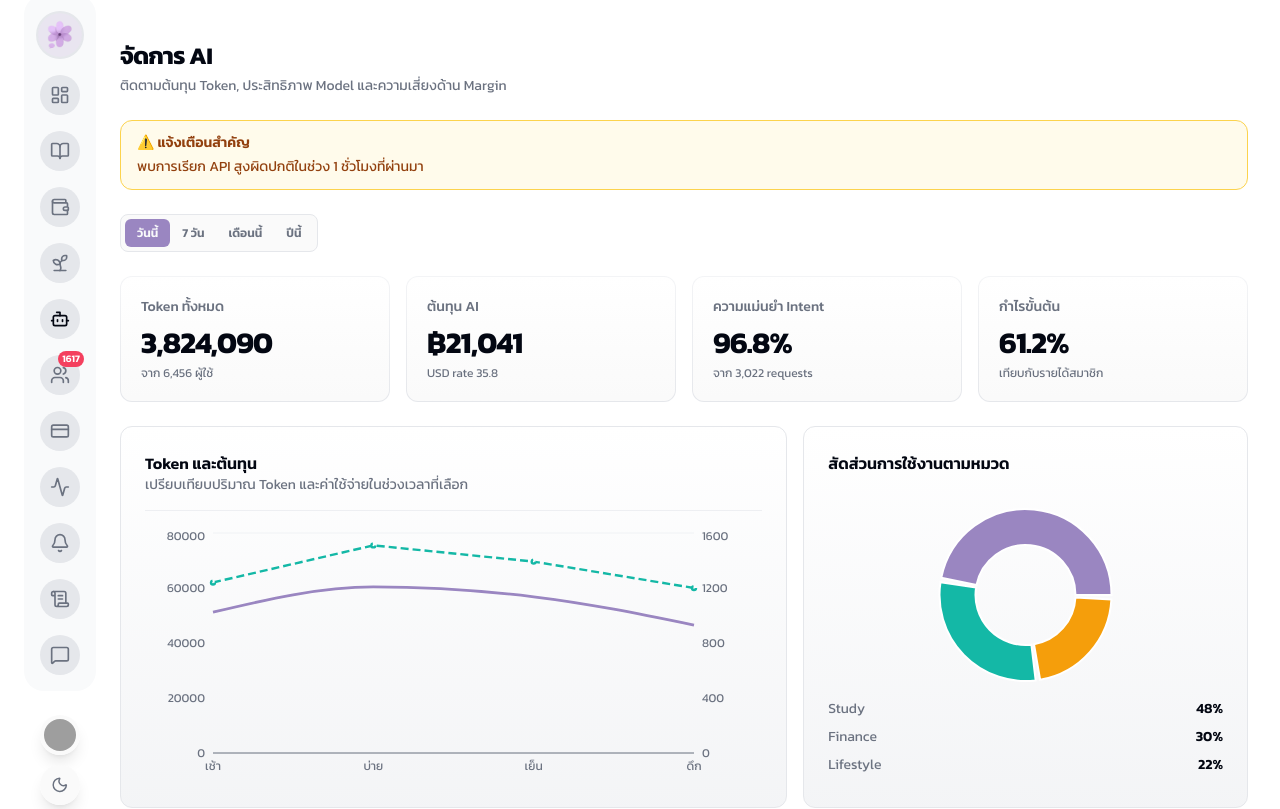
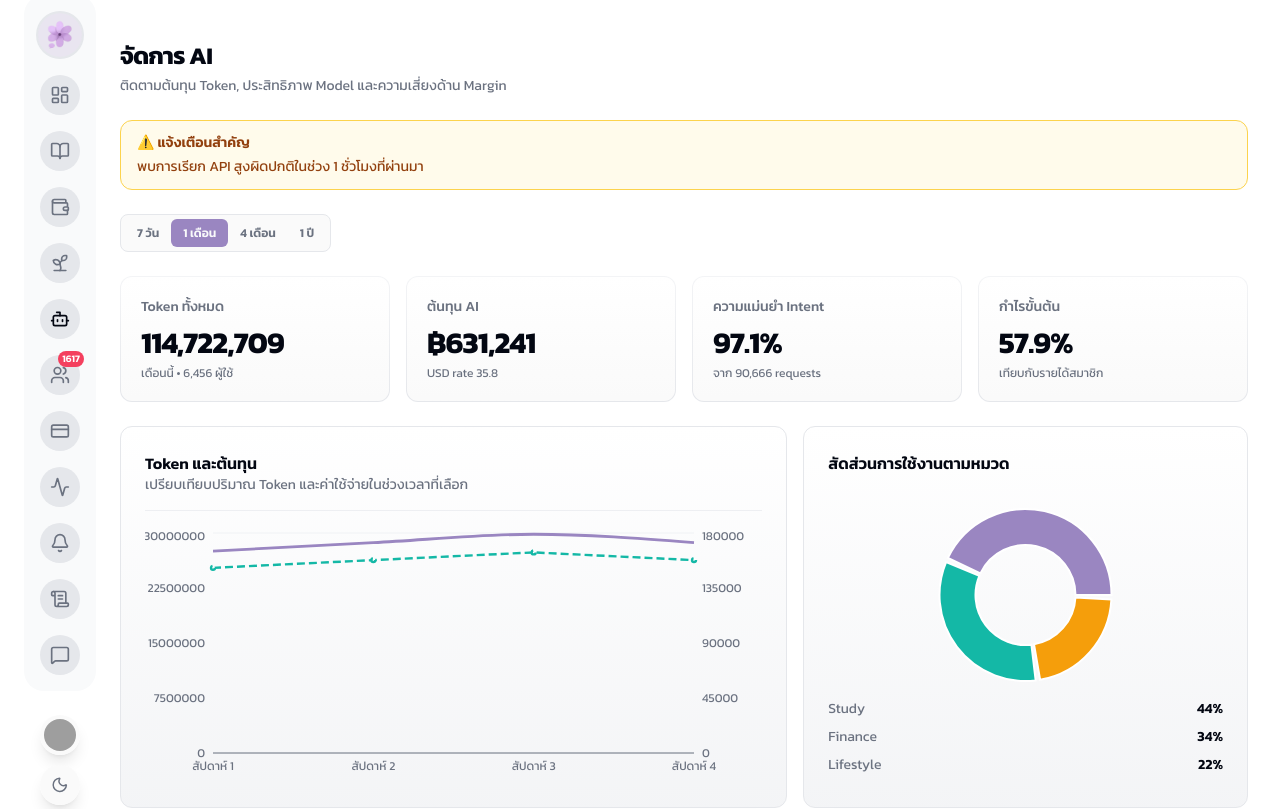
Before and after one commit to Testdeploy-01/Admin-Lilac, a React (Vite) app: page /ai-manager in a window 1280 px wide. Shown: the top 809 px of the page. Built offline with nearby package versions, Linux system fonts and the light colour scheme; grey boxes are pictures that could not be loaded.

Commit message:
feat: sync AI Manager individual stats with selected time period (7d, 1m, 4m, 1y)

```diff
--- a/src/app/pages/ai-manager-page.tsx
+++ b/src/app/pages/ai-manager-page.tsx
@@ -4,26 +4,48 @@ import { aiAlert, aiModelUsage, aiPeriodStats, aiUsageRows, PLAN_LABELS, type Ai
 import { formatCurrencyTHB, formatNumber } from "../../lib/formatters";
 
 const periodOptions: Array<{ key: AiPeriod; label: string }> = [
-  { key: "today", label: "วันนี้" },
   { key: "7d", label: "7 วัน" },
-  { key: "month", label: "เดือนนี้" },
-  { key: "year", label: "ปีนี้" },
+  { key: "month", label: "1 เดือน" },
+  { key: "4months", label: "4 เดือน" },
+  { key: "year", label: "1 ปี" },
 ];
 
 
 export function AiManagerPage() {
-  const [period, setPeriod] = useState<AiPeriod>("today");
+  const [period, setPeriod] = useState<AiPeriod>("month");
   const categoryColors = ["hsl(var(--primary))", "#14b8a6", "#f59e0b"];
 
   const periodData = aiPeriodStats[period];
   const maxModelTokens = Math.max(...aiModelUsage.map((entry) => entry.tokens));
 
   const marginRows = useMemo(() => {
+    let multiplier = 1;
+    if (period === "7d") multiplier = 7 / 30;
+    else if (period === "month") multiplier = 1;
+    else if (period === "4months") multiplier = 4;
+    else if (period === "year") multiplier = 12;
+
     return aiUsageRows.map((row) => {
-      const margin = row.revenueTHB - row.costTHB;
-      return { ...row, margin };
+      const scaledVoice = Math.round(row.inputVoiceTokens * multiplier);
+      const scaledTextIn = Math.round(row.inputTextTokens * multiplier);
+      const scaledTextOut = Math.round(row.outputTextTokens * multiplier);
+
+      const scaledRevenue = Math.round(row.revenueTHB * multiplier);
+      const scaledCost = Math.round(row.costTHB * multiplier);
+
+      const margin = scaledRevenue - scaledCost;
+
+      return {
+        ...row,
+        inputVoiceTokens: scaledVoice,
+        inputTextTokens: scaledTextIn,
+        outputTextTokens: scaledTextOut,
+        revenueTHB: scaledRevenue,
+        costTHB: scaledCost,
+        margin
+      };
     });
-  }, []);
+  }, [period]);
 
   return (
     <section className="space-y-6">
--- a/src/mocks/dashboard-features.mock.ts
+++ b/src/mocks/dashboard-features.mock.ts
@@ -1,6 +1,6 @@
 export type TrendType = "up" | "down" | "neutral";
 
-export type AiPeriod = "today" | "7d" | "month" | "year";
+export type AiPeriod = "7d" | "month" | "4months" | "year";
 
 export type HealthStatus = "operational" | "degraded" | "down";
 
@@ -224,22 +224,22 @@ export const aiPeriodStats: Record<
     categoryShare: Array<{ category: string; value: number }>;
   }
 > = {
-  today: {
+  "4months": {
     kpis: [
-      { label: "Token ทั้งหมด", value: Math.round(totalMonthlyTokens / 30).toLocaleString(), note: `จาก ${totalUsers.toLocaleString()} ผู้ใช้` },
-      { label: "ต้นทุน AI", value: `฿${Math.round(totalAiCost / 30).toLocaleString()}`, note: "USD rate 35.8" },
-      { label: "ความแม่นยำ Intent", value: "96.8%", note: `จาก ${Math.round(dau * 1.8).toLocaleString()} requests` },
-      { label: "กำไรขั้นต้น", value: "61.2%", note: "เทียบกับรายได้สมาชิก" },
+      { label: "Token ทั้งหมด", value: (totalMonthlyTokens * 4).toLocaleString(), note: `4 เดือน • ${totalUsers.toLocaleString()} ผู้ใช้` },
+      { label: "ต้นทุน AI", value: `฿${(totalAiCost * 4).toLocaleString()}`, note: "USD rate 35.8" },
+      { label: "ความแม่นยำ Intent", value: "97.0%", note: `จาก ${(Math.round(dau * 1.8 * 120 / 100000) / 10).toFixed(1)}M requests` },
+      { label: "กำไรขั้นต้น", value: "59.1%", note: "เทียบกับรายได้สมาชิก" },
     ],
     tokenCostBars: [
-      { label: "เช้า", tokens: 51200, costTHB: 1240 },
-      { label: "บ่าย", tokens: 60400, costTHB: 1510 },
-      { label: "เย็น", tokens: 56800, costTHB: 1392 },
-      { label: "ดึก", tokens: 46500, costTHB: 1200 },
+      { label: "เดือน 1", tokens: totalMonthlyTokens, costTHB: totalAiCost },
+      { label: "เดือน 2", tokens: Math.round(totalMonthlyTokens * 1.05), costTHB: Math.round(totalAiCost * 1.05) },
+      { label: "เดือน 3", tokens: Math.round(totalMonthlyTokens * 1.02), costTHB: Math.round(totalAiCost * 1.02) },
+      { label: "เดือน 4", tokens: Math.round(totalMonthlyTokens * 1.08), costTHB: Math.round(totalAiCost * 1.08) },
     ],
     categoryShare: [
-      { category: "Study", value: 48 },
-      { category: "Finance", value: 30 },
+      { category: "Study", value: 46 },
+      { category: "Finance", value: 32 },
       { category: "Lifestyle", value: 22 },
     ],
   },
```
